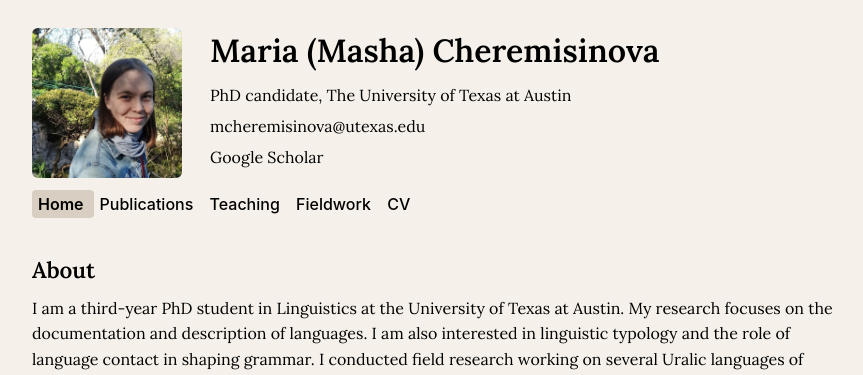
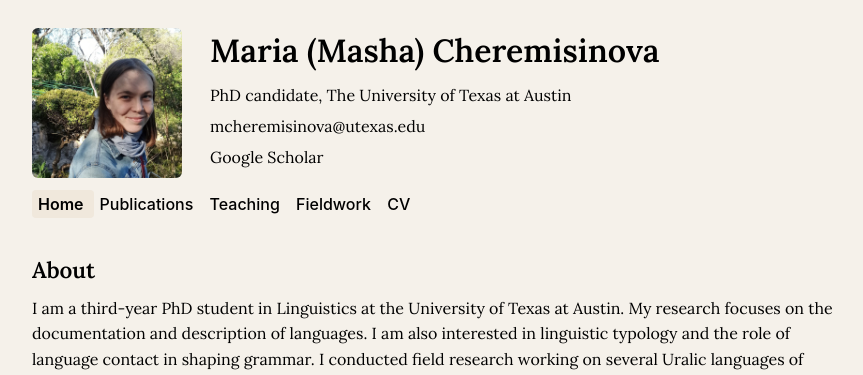
Before and after one commit to mashache/mashache.github.io, a Jekyll site: the page built from index.md, in a window 1280 px wide. Shown: the top 375 px of the page, without its empty margins (202-1065 px from the left). Built offline with Jekyll 4.4.1, drawn with Linux system fonts in a browser that asks for light colours.

Commit message:
Update custom.css

```diff
--- a/assets/custom.css
+++ b/assets/custom.css
@@ -79,13 +79,13 @@ img { max-width: 100%; height: auto; border-radius: 10px; }
 }
 
 .site-menu a:hover {
-  color: #000 !important;      /* prevent color change */
-  background-color: #e6dccb;   /* highlight */
+  color: #000 !important;
+  background-color: #f0e8dc;
 }
 
 .site-menu a.active {
-  color: #000 !important;      /* still black */
-  background-color: #d8cfc2;   /* slightly darker */
+  color: #000 !important;
+  background-color: #f0e8dc;
   font-weight: 600;
 }
 
```
